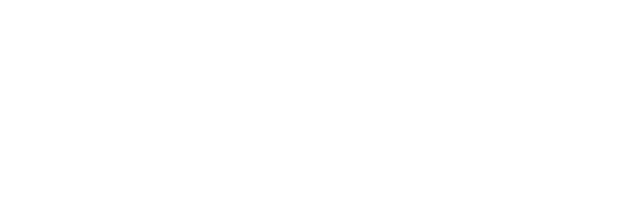
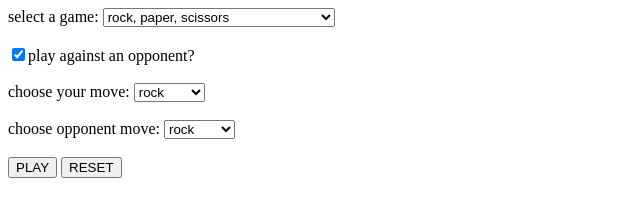
Before and after one commit to comp426-2023-spring/e02-clin20, a website: page public/index.html in a window 1280 px wide. Shown: the whole page, without its empty margins (0-640 px from the left). Drawn offline with Linux system fonts and the light colour scheme.

Commit message:
Implement barebones frontend UI

```diff
--- a/public/index.html
+++ b/public/index.html
@@ -1,13 +1,47 @@
 <html>
     <head>
-        <title>Rock</title>
+        <title>rps & rpsls</title>
         <script src="scripts.js"></script>
         <link rel="stylesheet" href="styles.css">
     </head>
     <body>
 
-    <!-- Your interface markup goes here -->
-    <!-- For interface examples, look in the `/examples/` directory in the root of your starter code repo. -->
+        <label for="game">select a game:</label>
+        <select name="game" id="game" onchange="game_select()">
+          <option value="rps">rock, paper, scissors</option>
+          <option value="rpsls">rock, paper, scissors, lizzard, spock</option>
+        </select>
+
+        <br></br>
+
+        <INPUT TYPE="Checkbox" Name="opponent" id ="opponent" onchange="opponent_select()" checked>play against an opponent?</INPUT>
+
+        <br></br>
+
+        <label for="player_choice">choose your move:</label>
+        <select name= "player_choice" id="player_choice">
+            <option value = "rock" id = "rock">rock</option>
+            <option value = "paper" id = "paper">paper</option>
+            <option value = "scissors" id = "scissors">scissors</option>
+            <option value = "lizzard" id = "lizzard" option hidden>lizzard</option>
+            <option value = "spock" id = "spock" option hidden>spock</option>
+        </select>
+
+        <br></br>
+
+        <label for="opp_choice" id="opp_label">choose opponent move:</label>
+        <select name= "opp_choice" id="opp_choice">
+            <option value = "rock" id = "rocko">rock</option>
+            <option value = "paper" id = "papero">paper</option>
+            <option value = "scissors" id = "scissorso">scissors</option>
+            <option value = "lizzard" id = "lizzardo" option hidden>lizzard</option>
+            <option value = "spock" id = "spocko" option hidden>spock</option>
+        </select>
+
+        <br></br>
+
+        <button type="button" onclick="play()">PLAY</button>
+        <button type="button" onclick="reset()">RESET</button>
 
     </body>
 </html>
--- a/public/scripts.js
+++ b/public/scripts.js
@@ -3,3 +3,65 @@
 // https://github.com/jdmar3/coinserver
 
 // Browser end interface
+var opponent = false;
+var game_type = "rps";
+var rps = true;
+
+async function play() {
+    var player_move = document.getElementById("player_choice").value;
+
+    if (game_type == "rps") {
+        if (opponent) {
+            var opp_move = document.getElementById("opp_choice").value;
+
+        } else {
+            // random draw
+        }
+    } else {
+        if (opponent) {
+            var opp_move = document.getElementById("opp_choice").value;
+
+        } else {
+            // random draw
+        }
+    }
+}
+
+function reset() {
+
+}
+
+function opponent_select() {
+    if (document.getElementById('opponent').checked) {
+        opponent = true;
+    } else {
+        opponent = false;
+    }
+
+    if (opponent) {
+        document.getElementById('opp_choice').style.display = "inline";
+        document.getElementById('opp_label').style.display = "inline";
+    } else {
+        document.getElementById('opp_choice').style.display = "none";
+        document.getElementById('opp_label').style.display = "none";
+    }
+}
+
+function game_select() {
+    console.log(document.getElementById('game').value)
+    if (document.getElementById('game').value == "rps") {
+        game_type = "rps";
+        rps = true;
+        document.getElementById('lizzardo').setAttribute("hidden", "hidden");
+        document.getElementById('spocko').setAttribute("hidden", "hidden");
+        document.getElementById('lizzard').setAttribute("hidden", "hidden");
+        document.getElementById('spock').setAttribute("hidden", "hidden");
+    } else {
+        game_type = "rpsls"
+        rps = false;
+        document.getElementById('lizzardo').removeAttribute("hidden");
+        document.getElementById('spocko').removeAttribute("hidden");
+        document.getElementById('lizzard').removeAttribute("hidden");
+        document.getElementById('spock').removeAttribute("hidden");
+    }
+}
```
Also changed, not shown: public/styles.css (line endings or trailing spaces).
